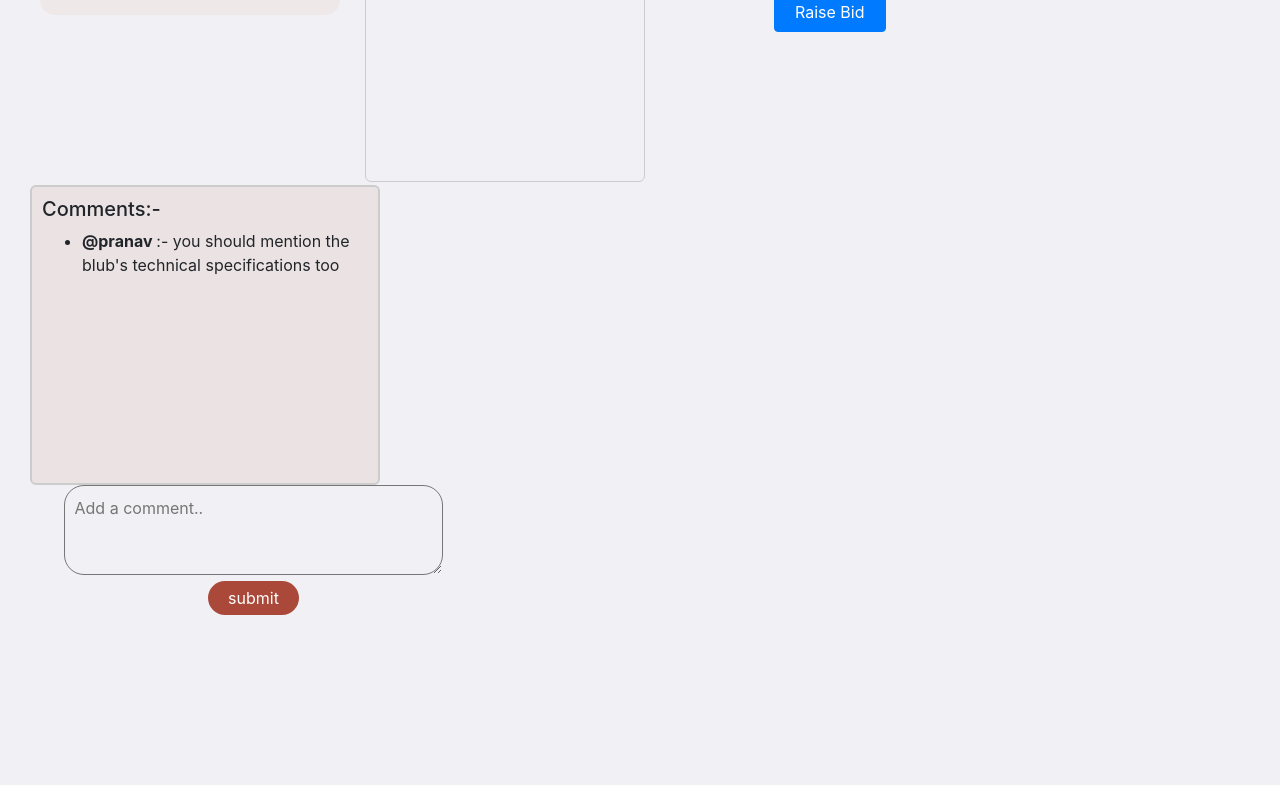
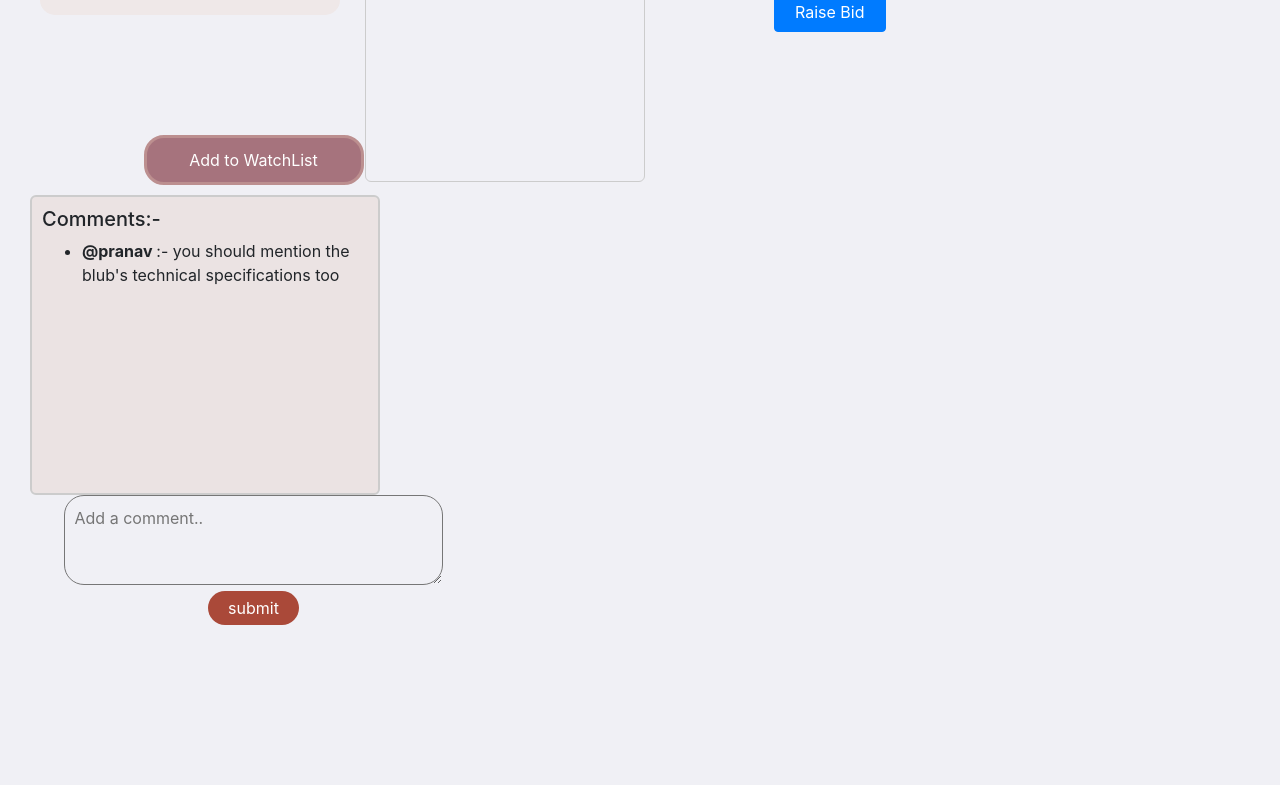
Before and after one commit to sawankshrma/eSell, a Django app: page /1/ in a window 1280 px wide. Shown: the part 593-1378 px from the top of the page. Before the commit the page ends 1208 px from the top, so only its background shows below. Run offline with Django 3.2, Linux system fonts and the light colour scheme; a user stored in the database is signed in; data comes from the database, SQL or seed files in the repository; both versions use the stored data as it was after the commit; some libraries are stand-ins or nearby versions.

Commit message:
feat: WatchList add

```diff
--- a/auctions/admin.py
+++ b/auctions/admin.py
@@ -7,7 +7,10 @@ from .models import User, Listing, Bid, Comment
 
 
 
-admin.site.register(User)
+@admin.register(User)
+class CustomUserAdmin(admin.ModelAdmin):
+    filter_horizontal = ('watchlist',)
+
 admin.site.register(Listing)
 admin.site.register(Bid)
 admin.site.register(Comment)
--- a/auctions/templates/auctions/index.html
+++ b/auctions/templates/auctions/index.html
@@ -1,4 +1,6 @@
 {% extends "auctions/layout.html" %}
+
+{% block title %} {{title}} {%endblock%}
 
 {% block body %}
     <h2>{{title}}</h2>
--- a/auctions/templates/auctions/layout.html
+++ b/auctions/templates/auctions/layout.html
@@ -39,7 +39,7 @@
             {% if user.is_authenticated %}
             <li class="nav-item">
                         <!-- change the url -->
-                        <a class="nav-link" href="{% url 'logout' %}">My Watch List</a>
+                        <a class="nav-link" href="{% url 'liked' %}">My Watch List</a>
                     </li>
                     <li class="nav-item">
                         <a class="nav-link" href="{% url 'logout' %}">Log Out</a>
--- a/auctions/templates/auctions/login.html
+++ b/auctions/templates/auctions/login.html
@@ -1,4 +1,6 @@
 {% extends "auctions/layout.html" %}
+
+{% block title %} LogIn {%endblock%}
 
 {% block body %}
 <div class="login-wrapper">
--- a/auctions/templates/auctions/product.html
+++ b/auctions/templates/auctions/product.html
@@ -1,4 +1,6 @@
 {% extends "auctions/layout.html" %}
+
+{% block title %} {{listing.title}} {%endblock%}
 
 {% block styles %}
 <style>
@@ -93,14 +95,7 @@
 
                 <!-- heavy if-else logic now -->
                 {% if user.is_authenticated %}
-                    <!-- <div>
-                        <form action = "{% url 'sell' listing.id %}" method="post">
-                                <input type="hidden" name="user" value="{{ request.user }}">
-                                {%csrf_token%}
-                                <button type="toggle" style="width: 170px; height: 50px; background-color: antiquewhite;
-                                border-radius:20px; border: solid rosybrown; padding: 7px 20px;">Add to watchlist</button>
-                        </form>
-                    </div> -->
+
                     <div class="new_bid" style="
                         /* background-color: pink; */
                         width: 400px;
@@ -142,7 +137,20 @@
     </div>
 
     <div class="comment-wrap" style="margin-left: 20px; display: flex; flex-direction: column; text-align: center;">
-        <div style="height: 50px;"></div>
+        <div style="height: 50px; margin-bottom: 10px;">
+            {% if user.is_authenticated %}
+                    <div>
+                        <form action = "{% url 'like' listing.id %}" method="post">
+                                <!-- <input type="hidden" name="user" value="{{ request.user }}"> -->
+                                {%csrf_token%}
+                                <button type="toggle" style="width: 220px; height: 50px; background-color: rgb(166, 115, 125);
+                                border-radius:20px; border: solid rosybrown; color: white; padding: 7px 10px;">
+                                {% if added %}Remove from WatchList{%else%}Add to WatchList{%endif%}
+                                 </button>
+                        </form>
+                    </div>
+            {%endif%}
+        </div>
         <div class="comments" style="
             text-align: left;
             height: 300px;
--- a/auctions/templates/auctions/register.html
+++ b/auctions/templates/auctions/register.html
@@ -1,4 +1,6 @@
 {% extends "auctions/layout.html" %}
+
+{% block title %} Register {%endblock%}
 
 {% block body %}
 
--- a/auctions/urls.py
+++ b/auctions/urls.py
@@ -13,5 +13,8 @@ urlpatterns = [
     path("<int:product_id>/bid/", views.bid, name="bid"),
     path("<int:product_id>/comment/", views.comment, name="comment"),
     path("<int:product_id>/sell/", views.sell, name="sell"),
+    path("<int:product_id>/like/", views.like, name = "like"),
+    path("myWatchList/", views.liked, name="liked"),
+
 
 ]
--- a/auctions/views.py
+++ b/auctions/views.py
@@ -7,6 +7,10 @@ from django.urls import reverse
 
 from .models import User, Listing
 from .forms import ListingForm, BiddingForm, CommentForm
+
+
+def is_in_watchlist(user, product):
+    return product in user.watchlist.all()
 
 
 def index(request):
@@ -20,6 +24,14 @@ def all(request):
     title = "All Listings"
     return render(request, "auctions/index.html", {
         "listings": Listing.objects.all(),
+        "title" : title
+    })
+
+@login_required
+def liked(request):
+    title = "My WatchList"
+    return render(request, "auctions/index.html", {
+        "listings": Listing.objects.filter(watched_by=request.user),
         "title" : title
     })
 
@@ -105,16 +117,20 @@ def bid(request, product_id):
                 product = Listing.objects.get(id=product_id)
             except Listing.DoesNotExist:
                 raise Http404("Product not found.")
-            if bidding.amount <= product.current_bid:
+            if bidding.amount < product.current_bid:
                 bidding.listing = product
                 form2.add_error('amount', "Bid must be greater than the current bid.")
                 product = bidding.listing
+
+
+
                 return render(request, "auctions/product.html", {
                     "listing": product,
                     "comments": product.comments.all(),
                     "bids": product.bids.all(),
                     "form2": form2,
-                    "form3" : CommentForm()
+                    "form3" : CommentForm(),
+                    "added" : is_in_watchlist(request.user, product)
                 })
             #Why? Because we want to set the owner (a field not included in the form) before saving.
             bidding.user = request.user
@@ -132,7 +148,8 @@ def bid(request, product_id):
                 "comments": product.comments.all(),
                 "bids": product.bids.all(),
                 "form2": form2,
-                "form3" : CommentForm()
+                "form3" : CommentForm(),
+                "added" : is_in_watchlist(request.user, product)
             })
 
     try:
@@ -144,7 +161,8 @@ def bid(request, product_id):
         "comments": product.comments.all(),
         "bids": product.bids.all(),
         "form2": BiddingForm(),
-        "form3" : CommentForm()
+        "form3" : CommentForm(),
+        "added" : is_in_watchlist(request.user, product)
 
     })
 
@@ -169,7 +187,8 @@ def comment(request, product_id):
                 "comments": product.comments.all(),
                 "bids": product.bids.all(),
                 "form2": BiddingForm(),
-                "form3" : form3
+                "form3" : form3,
+                "added" : is_in_watchlist(request.user, product)
             })
 
     try:
@@ -181,7 +200,8 @@ def comment(request, product_id):
         "comments": product.comments.all(),
         "bids": product.bids.all(),
         "form2": BiddingForm(),
-        "form3" : CommentForm()
+        "form3" : CommentForm(),
+        "added" : is_in_watchlist(request.user, product)
 
     })
 
@@ -191,14 +211,19 @@ def product(request, product_id):
         product = Listing.objects.get(id=product_id)
     except Listing.DoesNotExist:
         raise Http404("Product not found.")
-    return render(request, "auctions/product.html", {
-        "listing": product,
-        "comments": product.comments.all(),
-        "bids": product.bids.all(),
-        "form2": BiddingForm(),
-        "form3" : CommentForm()
 
-    })
+    context = {
+    "listing": product,
+    "comments": product.comments.all(),
+    "bids": product.bids.all(),
+    "form2": BiddingForm(),
+    "form3": CommentForm(),
+}
+    if request.user.is_authenticated:
+        context["added"] = is_in_watchlist(request.user, product)
+
+    return render(request, "auctions/Product.html", context)
+
 
 @login_required
 def sell(request, product_id):
@@ -213,5 +238,30 @@ def sell(request, product_id):
         "comments": product.comments.all(),
         "bids": product.bids.all(),
         "form2": BiddingForm(),
-        "form3" : CommentForm()
+        "form3" : CommentForm(),
+        "added" : is_in_watchlist(request.user, product)
     })
+
+@login_required
+def like(request, product_id):
+    try:
+        product = Listing.objects.get(id=product_id)
+    except Listing.DoesNotExist:
+        raise Http404("Product not found.")
+
+    if is_in_watchlist(request.user, product):
+        request.user.watchlist.remove(product)
+    else:
+        request.user.watchlist.add(product)
+
+    # No need to manually save user or product for M2M changes.
+
+
+    return render(request, "auctions/product.html", {
+        "listing": product,
+        "comments": product.comments.all(),
+        "bids": product.bids.all(),
+        "form2": BiddingForm(),
+        "form3" : CommentForm(),
+        "added" : is_in_watchlist(request.user, product)
+    })
```
Also changed, not shown: db.sqlite3.
